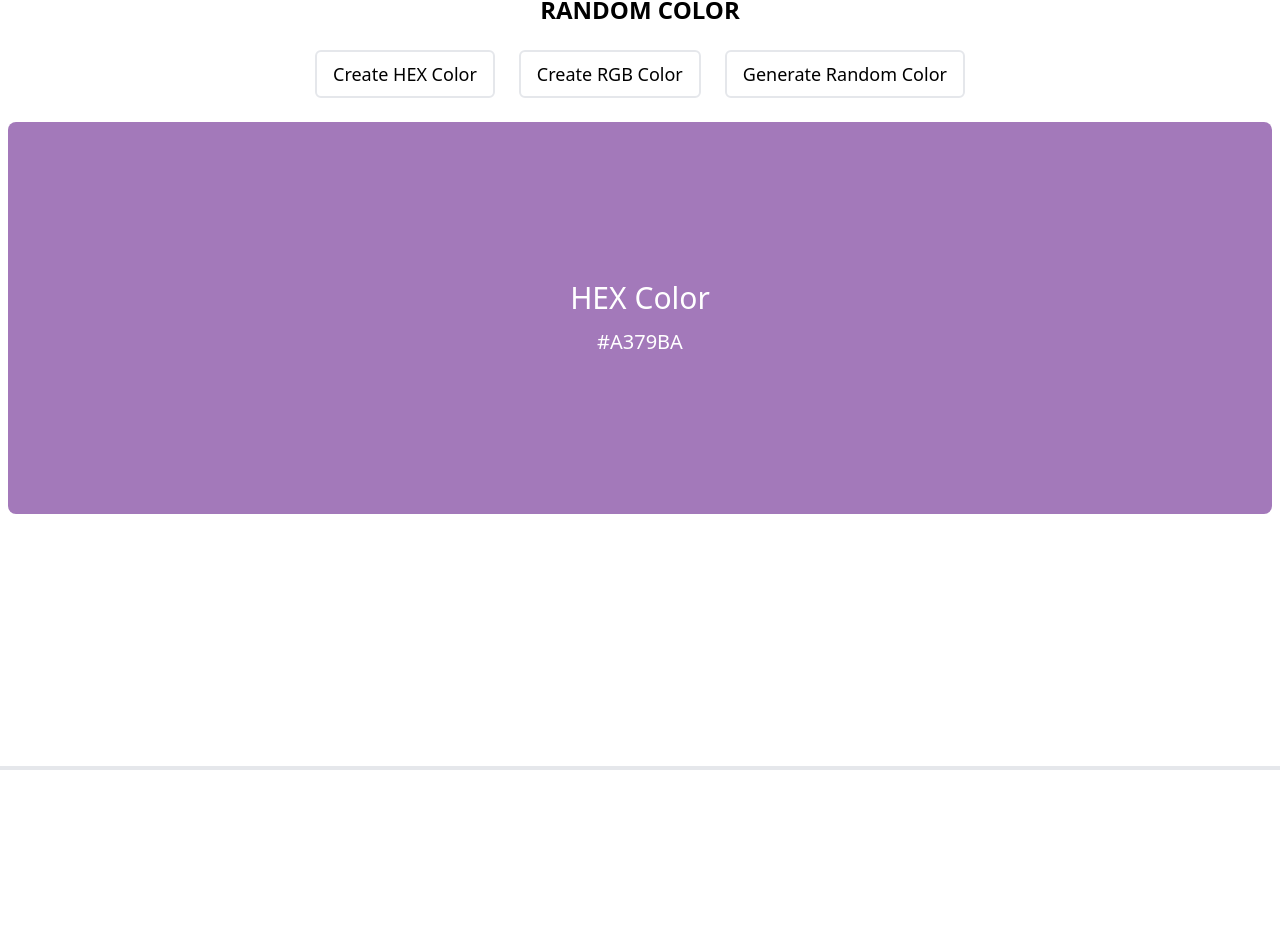
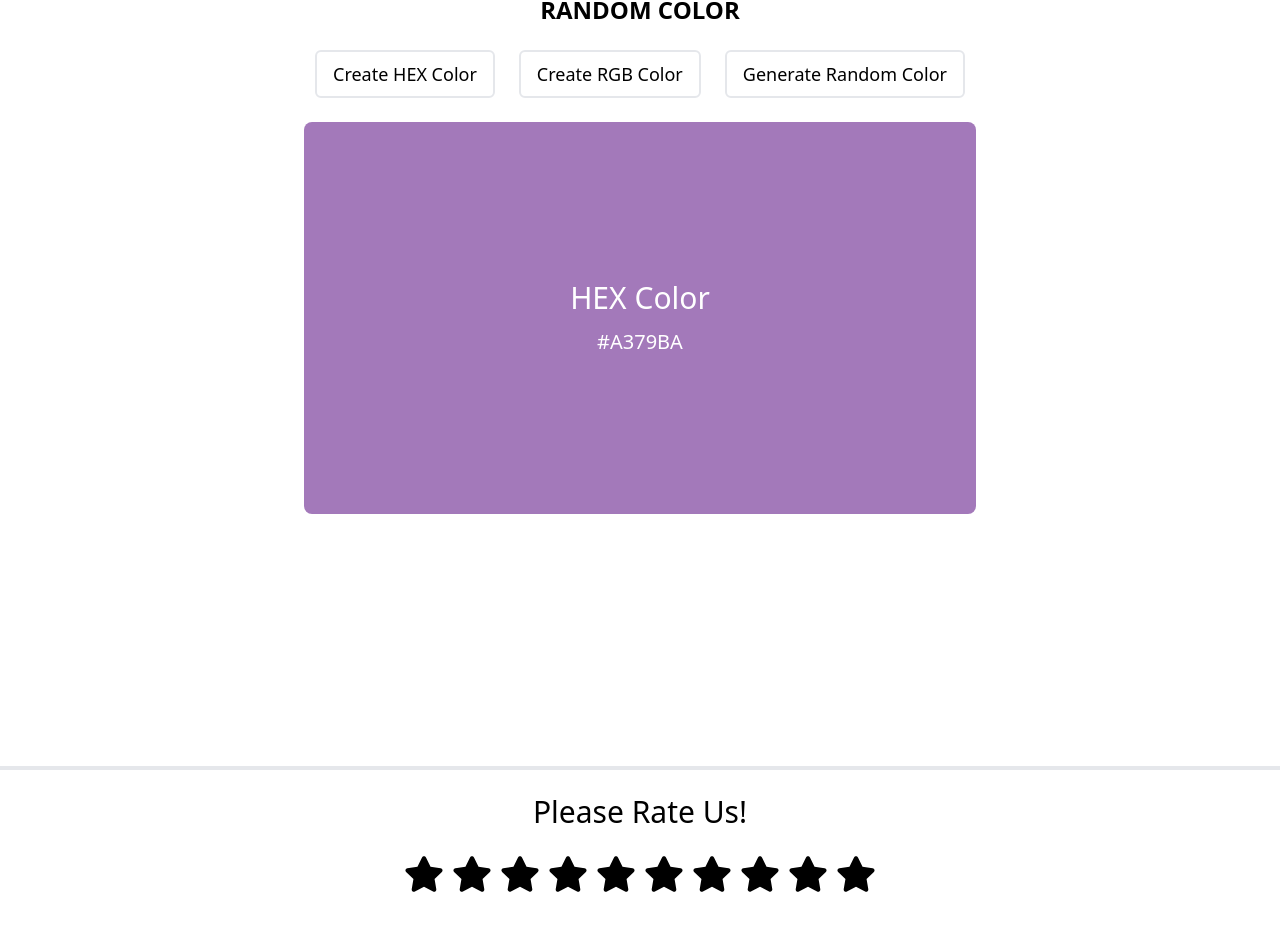
Before and after one commit to pavankalyandadholu/Interview-React-Coding-Challenges, a React (Vite) app: page / in a window 1280 px wide. Shown: the part 838-1768 px from the top of the page. Before the commit the page ends 1608 px from the top, so only its background shows below. Built offline with nearby package versions, Linux system fonts and the light colour scheme.

Commit message:
Completed Star Rating

```diff
--- a/package.json
+++ b/package.json
@@ -13,6 +13,7 @@
     "@reduxjs/toolkit": "^2.5.0",
     "react": "^18.3.1",
     "react-dom": "^18.3.1",
+    "react-icons": "^5.4.0",
     "react-redux": "^9.2.0"
   },
   "devDependencies": {
--- a/src/App.jsx
+++ b/src/App.jsx
@@ -1,5 +1,6 @@
 import Accordian from "./Components/Accordian";
 import RandomColor from "./Components/Random Color/RandomColor";
+import StarRating from "./Components/Star Rating/StarRating";
 
 export default function App() {
   return (
@@ -10,7 +11,7 @@ export default function App() {
     {/* Color */}
     <RandomColor/>
     <hr className=" border-2" />
-
+      <StarRating noOfStars={10}/>
     </>
   )
 }
--- a/src/Components/Random Color/RandomColor.jsx
+++ b/src/Components/Random Color/RandomColor.jsx
@@ -38,7 +38,7 @@ const RandomColor = () => {
 
 
   return (
-    <div className=" p-2 container h-[100vh]">
+    <div className=" mx-auto  p-2 container h-[100vh]">
         <h1 className=" text-2xl font-semibold text-center uppercase mt-5">Random Color </h1>
         <div className=" text-lg  mx-auto flex items-center justify-center w-full mt-2">
 
@@ -46,7 +46,7 @@ const RandomColor = () => {
         <button onClick={()=>setTypeOfColor('rgb')} className=" border-2 px-4 py-2 mt-4 mx-3 rounded-md hover:bg-gray-200">Create RGB Color </button>
         <button onClick={genarateRandomColor} className=" border-2 px-4 py-2 mt-4 mx-3 rounded-md hover:bg-gray-200">Generate Random Color </button>
         </div>
-        <div style={{backgroundColor:color}} className=" rounded-lg  flex justify-center text-white items-center flex-col h-[50%] mt-6">
+        <div style={{backgroundColor:color}} className=" max-w-2xl  mx-auto rounded-lg  flex justify-center text-white items-center flex-col h-[50%] mt-6">
             <h1 className=" text-3xl text-center">{typeOfColor==='hex'?'HEX':'RGB'} Color</h1>
             <h3 onDoubleClick={copytoClipBoard} className=" cursor-pointer text-xl  text-center mt-3">
                 {color}
--- /dev/null
+++ b/src/Components/Star Rating/StarRating.jsx
@@ -0,0 +1,46 @@
+import { useState } from 'react'
+import {FaStar} from 'react-icons/fa'
+import { FaS } from 'react-icons/fa6';
+const StarRating = ({noOfStars=5}) => {
+
+    const [rating , setRating ] = useState(0);
+    const [hover, setHover] = useState(0);
+    function handleClick(getCurrentIndex){
+setRating(prev=> prev=== getCurrentIndex ?0:getCurrentIndex);
+setHover(getCurrentIndex)
+}
+function handleMouseLeave(){
+    setHover(rating)
+}
+function handleMouseHover(getCurrentIndex){
+        setHover(getCurrentIndex)
+
+    }
+  return (
+    <div className=' h-[100vh]'>
+        <div>
+            <h1 className=" text-center text-3xl mt-6 mt-3">Please Rate Us! </h1>
+        </div>
+        <div className="stars flex gap-2  mx-auto w-full justify-center items-center mt-6 ">
+
+        {
+
+           [...Array(noOfStars).fill(0).map((_,index)=>{
+
+            index+=1;
+                 return <FaStar style={
+                    index <= hover &&{color:'yellow'}
+                 } className=' cursor-pointer'
+                  key={index}
+                  size={40}
+                  onClick={()=>handleClick(index)}
+                  onMouseMove={()=>handleMouseHover(index)}
+                  onMouseLeave={()=>handleMouseLeave(index)}/>
+            })]
+        }
+        </div>
+    </div>
+  )
+}
+
+export default StarRating
```
Also changed, not shown: 1 other file (tests, documents, lock files or other folders).
